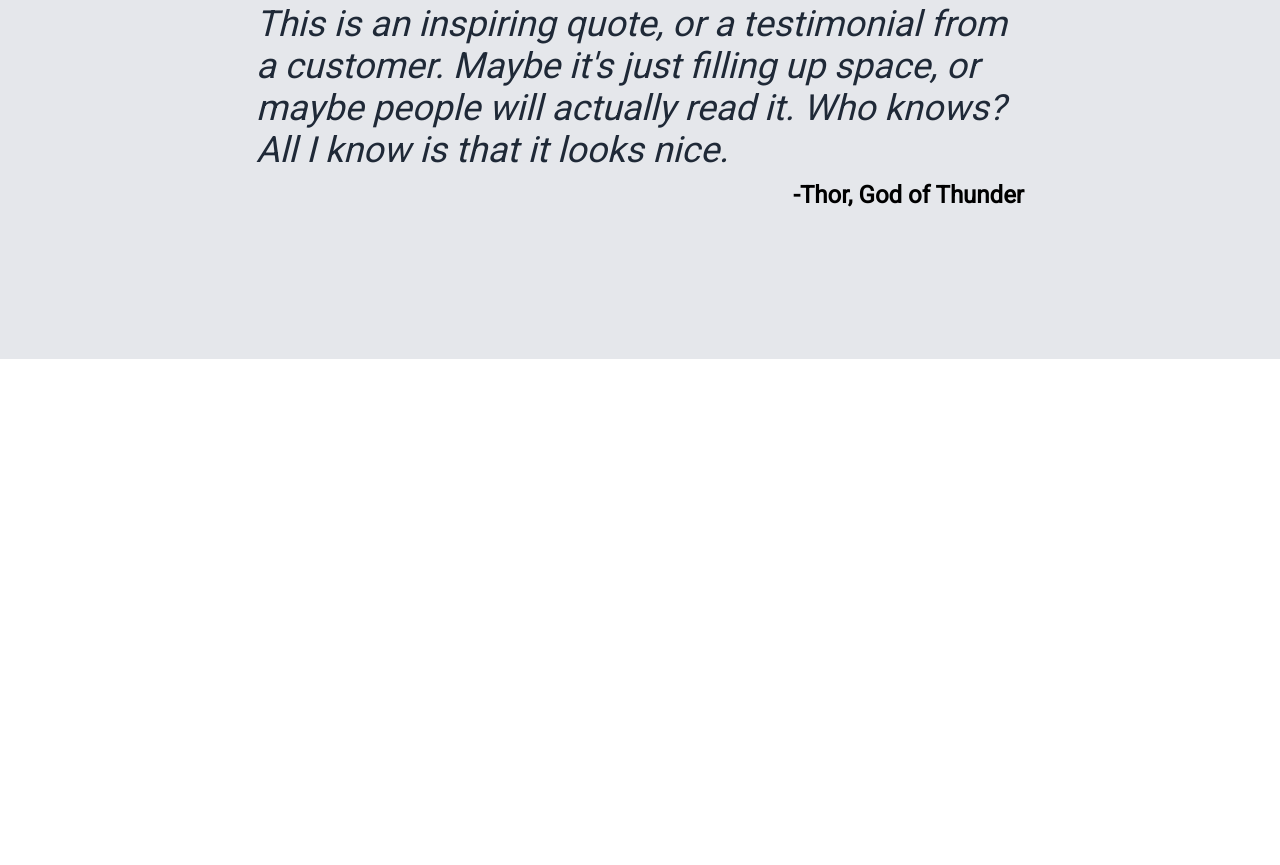
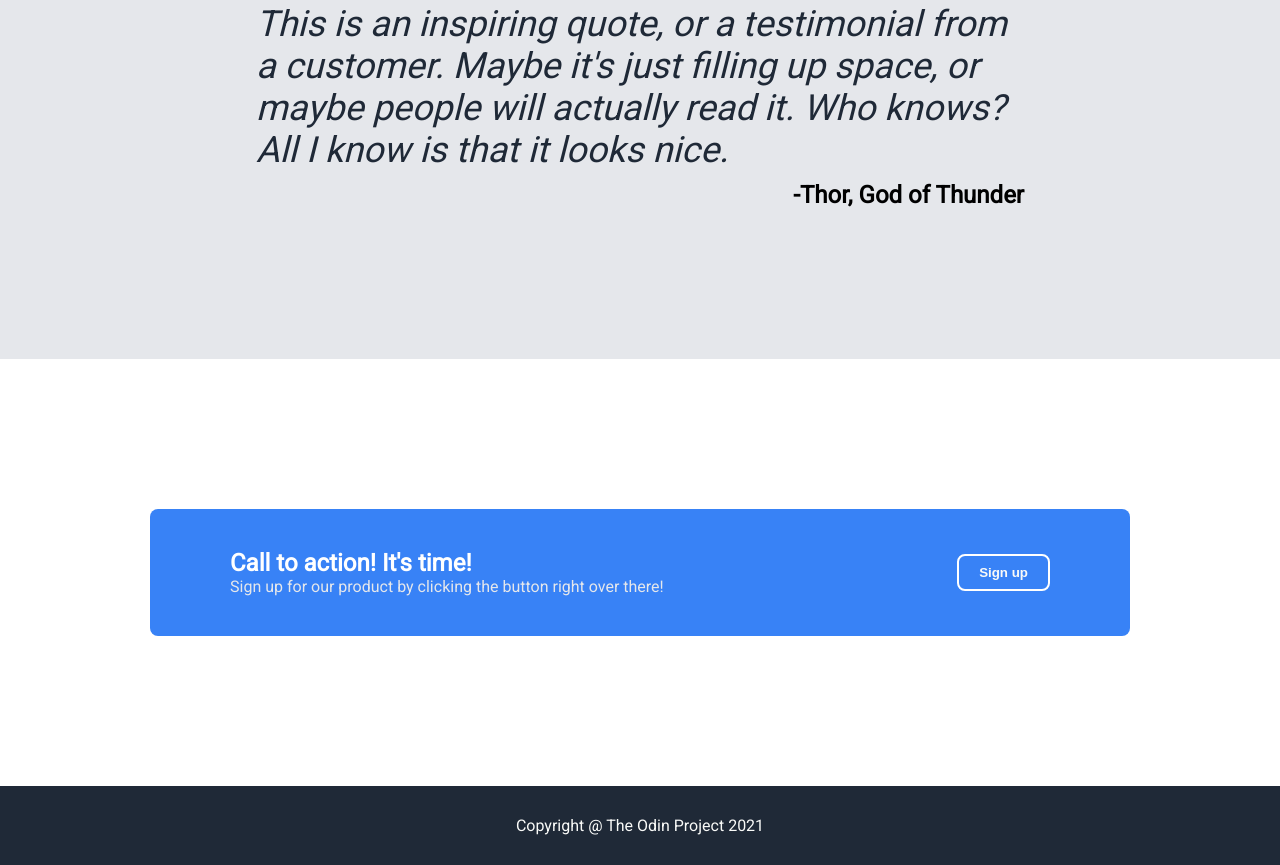
Before and after one commit to bsackett1/odin-flexbox-project, a plain HTML site: page index.html in a window 1280 px wide. Shown: the part 1237-2102 px from the top of the page. Before the commit the page ends 1596 px from the top, so only its background shows below. Drawn offline with Linux system fonts and the light colour scheme.

Commit message:
Add final section for flexbox landing page

```diff
--- a/index.html
+++ b/index.html
@@ -65,5 +65,19 @@
                 </div>
             </div>
         </div>
+        <div class="call-section">
+            <div class="call-container">
+                <div class="call-content">
+                    <div class="call-main-text">Call to action! It's time!</div>
+                    <div class="call-sub-text">
+                        Sign up for our product by clicking the button right over there!
+                    </div>
+                </div>
+                <button>Sign up</button>
+            </div>
+        </div>
+        <div class="footer">
+            Copyright @ The Odin Project 2021
+        </div>
     </body>
 </html>
--- a/style.css
+++ b/style.css
@@ -156,3 +156,40 @@ button {
     font-size: 24px;
     font-weight: 800;
 }
+
+.call-container {
+    background-color: #3882f6;
+    margin: 150px;
+    padding: 40px 80px;
+    border-radius: 8px;
+    display: flex;
+    justify-content: space-between;
+}
+
+
+.call-content {
+    color: white;
+}
+
+.call-main-text {
+    font-size: 24px;
+    font-weight: 800;
+}
+
+.call-sub-text {
+    color: #e5e7eb;
+}
+
+.call-container > button {
+    border: 2px solid white;
+    font-weight: bold;
+}
+
+.footer {
+    display: flex;
+    justify-content: center;
+    align-items: center;
+    background-color: #1f2937;
+    color: #F9FaF8;
+    padding: 30px;
+}
```
